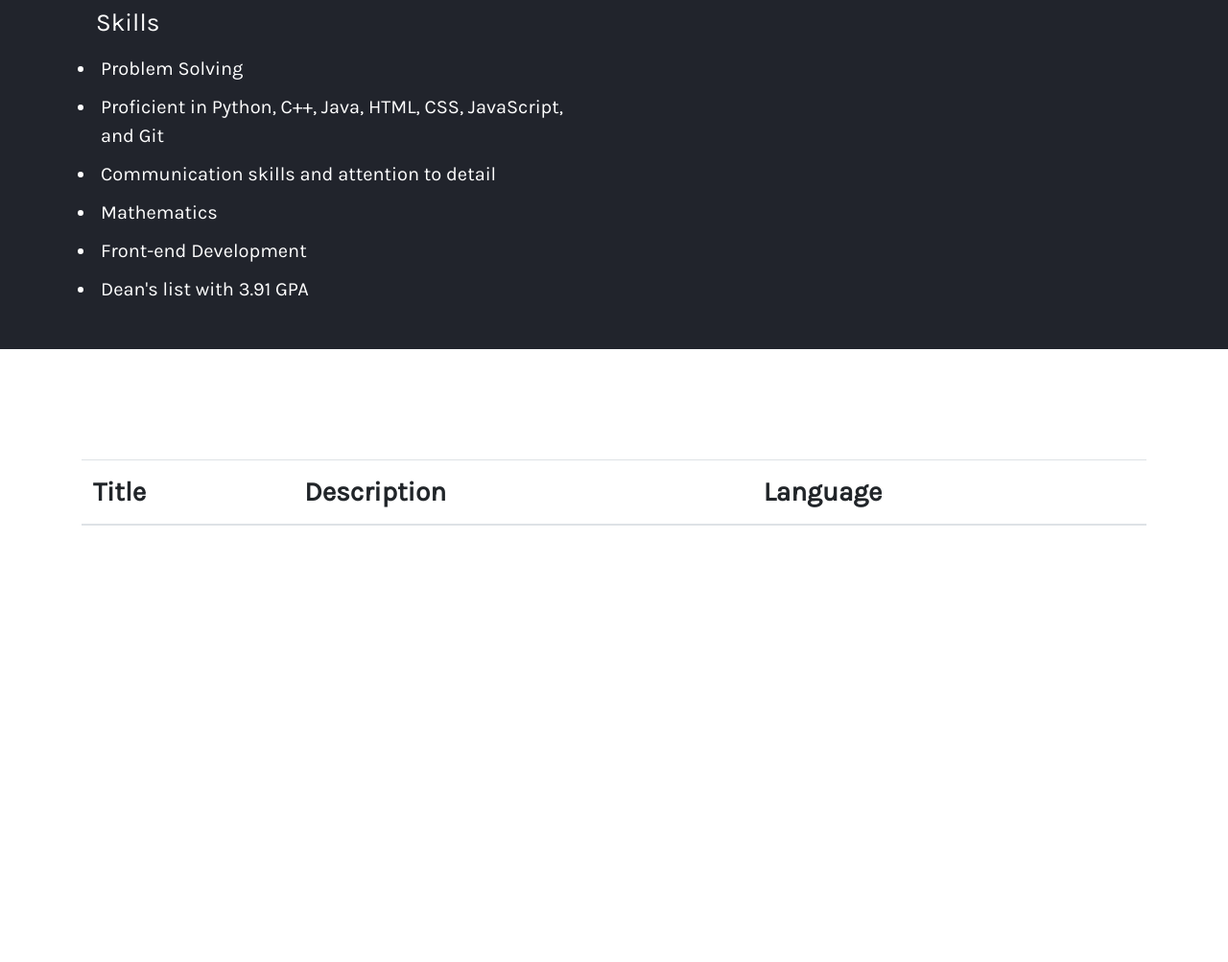
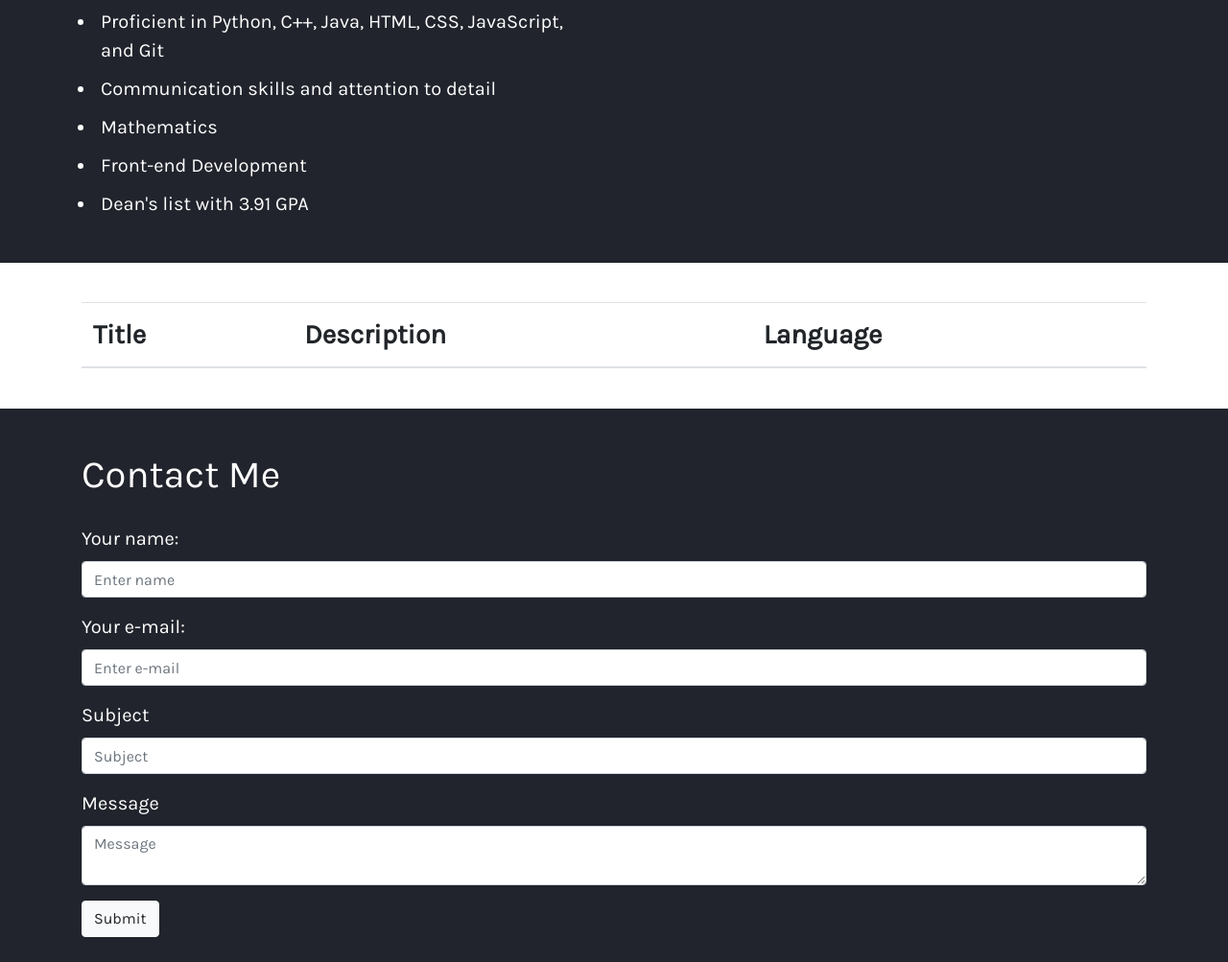
Before and after one commit to kamalallouzi/Personal-Website, a plain HTML site: page index.html in a window 1280 px wide. Shown: the part 1350-2353 px from the top of the page at 96% size. Before the commit the page ends 2014 px from the top, so only its background shows below. Drawn offline with nearby package versions, Linux system fonts and the light colour scheme; no server answers.

Commit message:
added contact form

```diff
--- a/index.html
+++ b/index.html
@@ -91,7 +91,6 @@
             I am currently a student at the UofM majoring in Computer Science. I am looking to graduate early in Fall of 2022. I am very passionate in lots of things varying from back-end development to AI research. I love to work with all sorts of people in my field.
           </p>
             <div class="col-lg-6">
-              <h4>Experience</h4>
               <ul>
                 <li>
                   Currently a Computer Science student at the University of Memphis
@@ -144,6 +143,30 @@
         </div>
       </div>
     </div>
+    <div class="contact" id="contact">
+      <div class="container">
+        <h3>Contact Me</h5>
+          <form action="https://formspree.io/f/moqpewyl" method="POST">
+            <div class="form-group">
+              <label>Your name:</label>
+              <input type="text" class="form-control" placeholder="Enter name" name="name" required>
+            </div>
+            <div class="form-group">
+              <label>Your e-mail:</label>
+              <input type="text" class="form-control" placeholder="Enter e-mail" name="email" required>
+            </div>
+            <div class="form-group">
+              <label>Subject</label>
+              <input type="text" class="form-control" placeholder="Subject" name="subject" required>
+            </div>
+            <div class="form-group">
+              <label>Message</label>
+              <textarea name="message" class="form-control" placeholder="Message" name="message" required></textarea>
+            </div>
+            <button type="submit" class="btn btn-light">Submit</button>
+          </form>
+      </div>
+    </div>
     <!-- loader experimenting to learn in js and animation in css -->
     <div class="anim" id="anim">
         <img src="img/loading.gif">
--- a/main.css
+++ b/main.css
@@ -219,7 +219,7 @@
     padding: 5px;
   }
   h3, .exp p{
-    padding: 30px 0;
+    padding: 20px 0;
   }
   @media (max-width: 1100px){
     .socialbtns{
@@ -229,7 +229,7 @@
   /* end exp section */
   /* start proj section */
   .proj{
-    padding: 100px 0;
+    padding: 2% 0;
   }
   thead th{
     font-size: 28px;
@@ -247,3 +247,13 @@
   .proj a, .proj a:hover{
     color: black;
   }
+  /* end proj section */
+  /* start contact section */
+  .contact{
+    padding: 2% 0;
+    background-color: #21242c;
+    color: white;
+  }
+  .contact label{
+    font-size: 20px;
+  }
```
